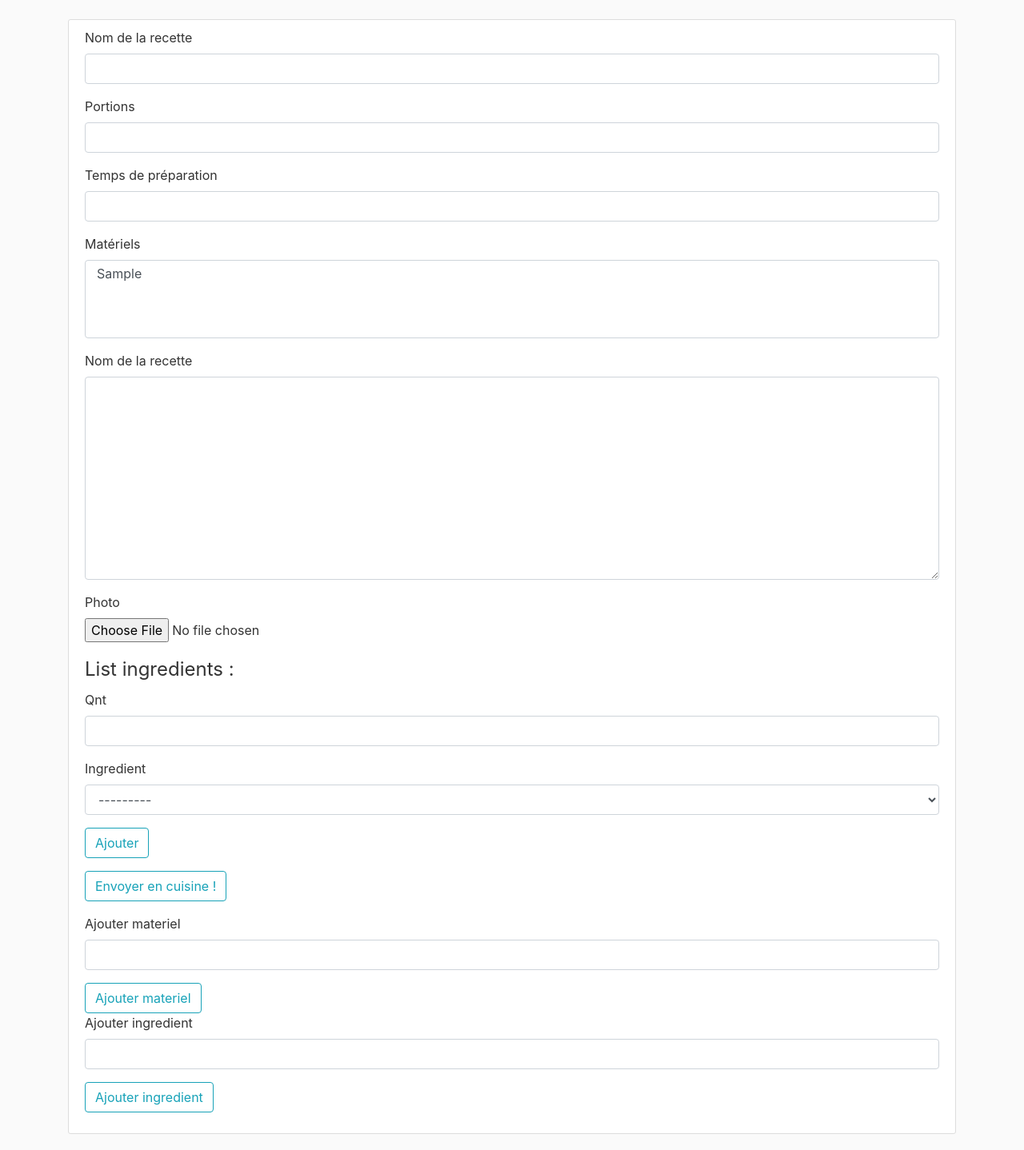
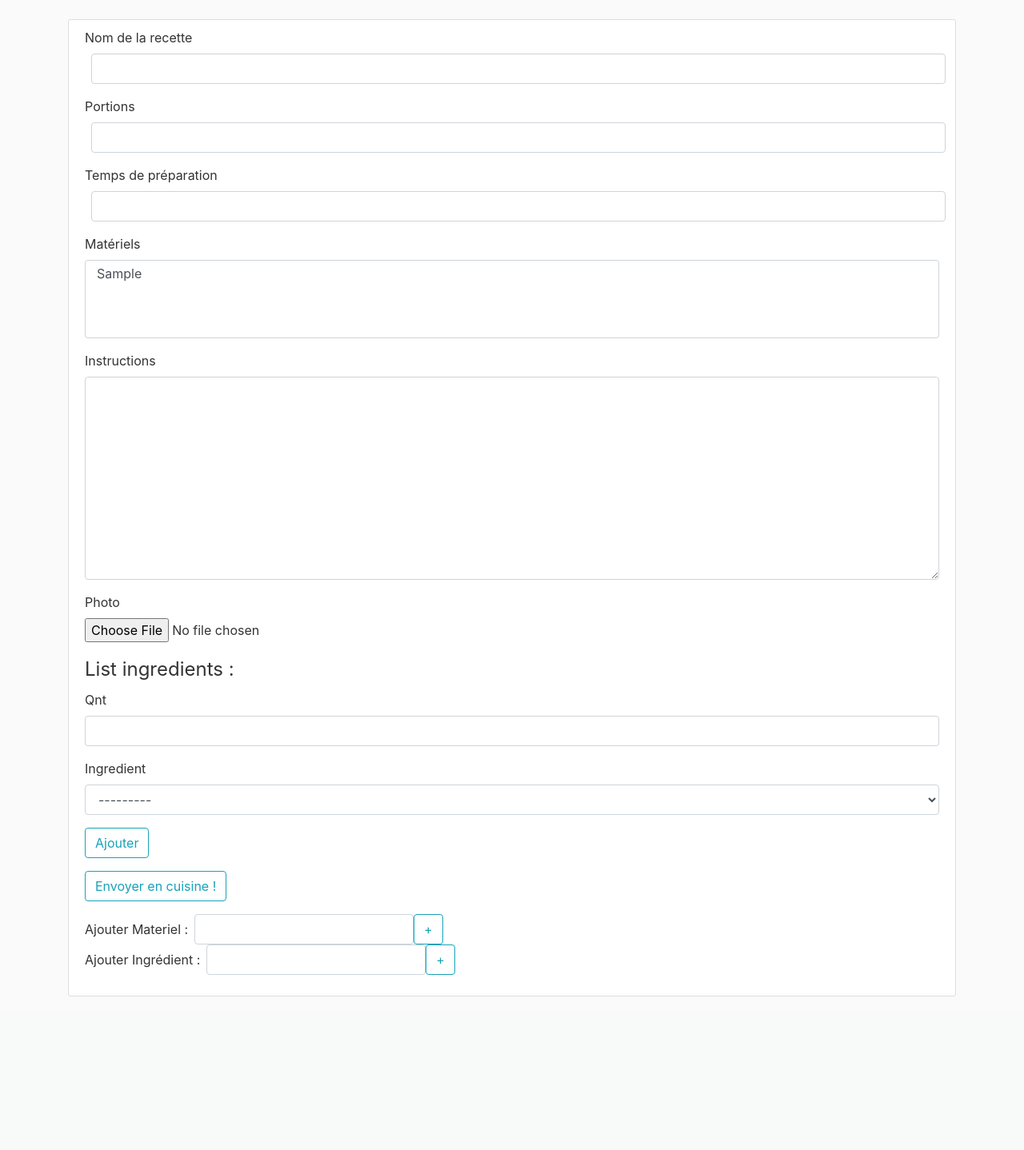
Before and after one commit to lomira/dj_casaLomage, a Django app: page /recipe/new/ in a window 1280 px wide. Shown: the part 56-1494 px from the top of the page at 80% size. After the commit the page ends 1302 px from the top, so only its background shows below. Run offline with Django 3.2, Linux system fonts and the light colour scheme; tables that the repository leaves empty hold one stand-in row (values such as "Sample post"); parts of the project's set-up code (start-up, migrations or seed data) failed here and were passed over; some libraries are stand-ins or nearby versions.

Commit message:
adding uniqness to material and ingredient

```diff
--- a/recipes/forms.py
+++ b/recipes/forms.py
@@ -1,21 +1,58 @@
 from django import forms
 from recipes.models import Material, Ingredient, QntIngredient
 
+
 class NewRecipeForm(forms.Form):
-    recipe_master__name = forms.CharField(label="Nom de la recette", max_length=100, required=False)
-    recipe_nb_servings = forms.IntegerField(label="Portions", required=False)
-    recipe_prep_time = forms.IntegerField(label="Temps de préparation", required=False)
-    recipe_material = forms.ModelMultipleChoiceField(queryset=Material.objects.all(), label="Matériels", required=False)
-    recipe_instruction = forms.CharField(label="Nom de la recette", max_length=1000, required=False, widget=forms.Textarea)
+    recipe_master__name = forms.CharField(
+        label="Nom de la recette",
+        max_length=100,
+        required=False,
+        widget=forms.TextInput(attrs={"class": "form-control ml-2"}),
+    )
+    recipe_nb_servings = forms.IntegerField(
+        label="Portions",
+        required=False,
+        widget=forms.NumberInput(attrs={"class": "form-control ml-2"}),
+    )
+    recipe_prep_time = forms.IntegerField(
+        label="Temps de préparation",
+        required=False,
+        widget=forms.NumberInput(attrs={"class": "form-control ml-2"}),
+    )
+    recipe_material = forms.ModelMultipleChoiceField(
+        queryset=Material.objects.all().order_by("material"),
+        label="Matériels",
+        required=False,
+    )
+    recipe_instruction = forms.CharField(
+        label="Instructions",
+        max_length=1000,
+        required=False,
+        widget=forms.Textarea,
+    )
     recipe_pic = forms.FileField(label="Photo", required=False)
 
 
 class NewMaterialForm(forms.Form):
-    material = forms.CharField(label="Ajouter materiel", max_length=100, required=False)
+    material = forms.CharField(
+        label="Ajouter materiel",
+        max_length=100,
+        required=False,
+        widget=forms.TextInput(attrs={"class": "form-control ml-2"}),
+    )
+
 
 class NewIngredientForm(forms.Form):
-    ingredientadd = forms.CharField(label="Ajouter ingredient", max_length=100, required=False)
+    ingredientadd = forms.CharField(
+        label="Ajouter ingredient",
+        max_length=100,
+        required=False,
+        widget=forms.TextInput(attrs={"class": "form-control ml-2"}),
+    )
+
 
 class NewQntIngredientForm(forms.Form):
     qnt = forms.IntegerField(label="Qnt", required=False)
-    ingredient =  forms.ModelChoiceField(queryset=Ingredient.objects.all(), label="Ingredient", required=False)
+    ingredient = forms.ModelChoiceField(
+        queryset=Ingredient.objects.all(), label="Ingredient", required=False
+    )
--- a/recipes/models.py
+++ b/recipes/models.py
@@ -6,14 +6,14 @@ from autoslug import AutoSlugField
 
 
 class Ingredient(models.Model):
-    ingredient = models.CharField(max_length=25)
+    ingredient = models.CharField(max_length=25, unique=True)
 
     def __str__(self):
         return self.ingredient
 
 
 class Material(models.Model):
-    material = models.CharField(max_length=25)
+    material = models.CharField(max_length=25, unique=True)
 
     def __str__(self):
         return self.material
--- a/recipes/templates/recipes/create_recipe.html
+++ b/recipes/templates/recipes/create_recipe.html
@@ -4,7 +4,11 @@
 <div class="content-section">
     <form method="post">
         {% csrf_token %}
+
+
         {{ master_form |crispy }}
+
+
         <div class="form-group">
             <fieldset>
                 <legend>List ingredients :</legend>
@@ -29,17 +33,22 @@
                 </button>
             </div>
 
+            {% comment %} Ajouter un Materiel {% endcomment %}
+            <div class="form-inline">
+                {{ material_form.material.errors }}
+                <label for="{{ material_form.material.id_for_label }}">Ajouter Materiel :</label>
+                {{ material_form.material }}
+                <button class="btn btn-outline-info" name="btn_material" type="submit">+</button>
+            </div>
 
+            {% comment %} Ajouter un ingredient {% endcomment %}
+            <div class="form-inline">
+                {{ ingredient_form.ingredientadd.errors }}
+                <label for="{{ ingredient_form.ingredientadd.id_for_label }}">Ajouter Ingrédient :</label>
+                {{ ingredient_form.ingredientadd }}
+                <button class="btn btn-outline-info" name="btn_ingredient" type="submit">+</button>
+            </div>
 
-            {{ material_form |crispy }}
-            <button class="btn btn-outline-info" name="btn_material" type="submit">
-                Ajouter materiel
-            </button>
-
-            {{ ingredient_form |crispy }}
-            <button class="btn btn-outline-info" name="btn_ingredient" type="submit">
-                Ajouter ingredient
-            </button>
     </form>
 
 </div>
--- a/recipes/views.py
+++ b/recipes/views.py
@@ -117,20 +117,24 @@ def create_master_recipe(request):
         material_form = NewMaterialForm(request.POST)
         qntingredient_form = NewQntIngredientForm(request.POST)
         ingredient_form = NewIngredientForm(request.POST)
-        # print(request.POST)
+        listqntingr = request.POST.getlist("listqntingr")
+
 
         # 1st case : adding material
         if material_form.is_valid() and "btn_material" in request.POST:
             obj = material_form.cleaned_data["material"]
-            obj = Material.objects.create(material=obj)
-            obj.save()
+            if not Material.objects.filter(material=obj).exists:
+                obj = Material.objects.create(material=obj)
+                obj.save()
+
             material_form = NewMaterialForm()  # Empty form no redirect
 
         # 2nd case : adding ingredient
         if ingredient_form.is_valid() and "btn_ingredient" in request.POST:
             obj = ingredient_form.cleaned_data["ingredientadd"]
-            obj = Ingredient.objects.create(ingredient=obj)
-            obj.save()
+            if not Ingredient.objects.filter(ingredient=obj).exists:
+                obj = Ingredient.objects.create(ingredient=obj)
+                obj.save()
             ingredient_form = NewIngredientForm()  # Empty form no redirect
 
         # 3rd case: addition combo ingredient elements
@@ -138,8 +142,8 @@ def create_master_recipe(request):
             qnt = qntingredient_form.cleaned_data["qnt"]
             ingredient = qntingredient_form.cleaned_data["ingredient"]
             # qntingredient is used to keep track of all ingredients
-            if current := request.POST.getlist("listqntingr"):
-                listqntingr = current + [f"{qnt} x {ingredient}"]
+            if listqntingr:
+                listqntingr = listqntingr + [f"{qnt} x {ingredient}"]
             else:
                 listqntingr = [f"{qnt} x {ingredient}"]
             qntingredient_form = NewQntIngredientForm()
@@ -147,12 +151,13 @@ def create_master_recipe(request):
         # check whether it's valid:
         if master_form.is_valid() and "master" in request.POST:
             # Unpack and check the Qnt ingredient as it is not in the master_form
-            print(request.POST.getlist("listqntingr"))
+            listqntingr = request.POST.getlist("listqntingr")
+            print(listqntingr)
 
             # process the data in form.cleaned_data as required
             # ...
             # redirect to a new URL:
-            return HttpResponseRedirect("/")
+            #return HttpResponseRedirect("/")
 
     # if a GET (or any other method) we'll create a blank form
     else:
```
Also changed, not shown: recipes/migrations/0002_auto_20201015_0231.py (added), recipes/migrations/0003_auto_20201015_0241.py (added).
